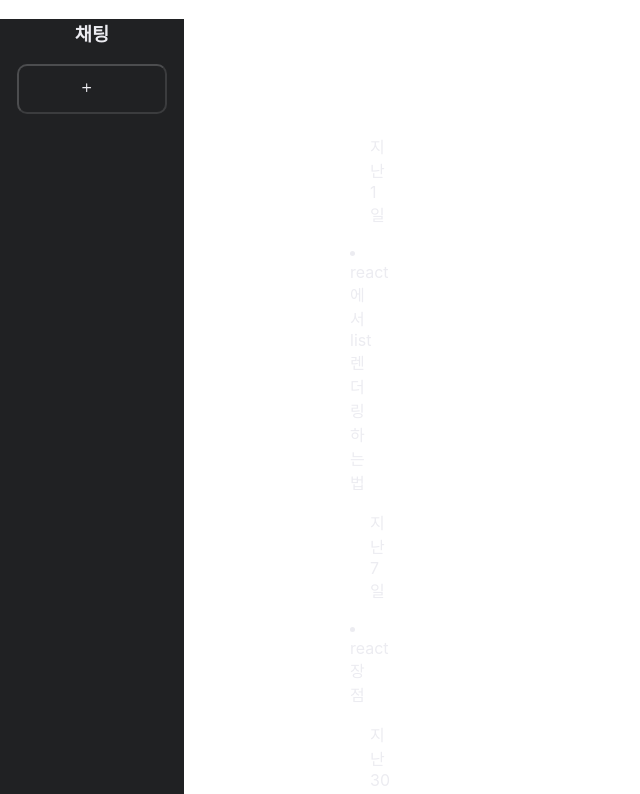
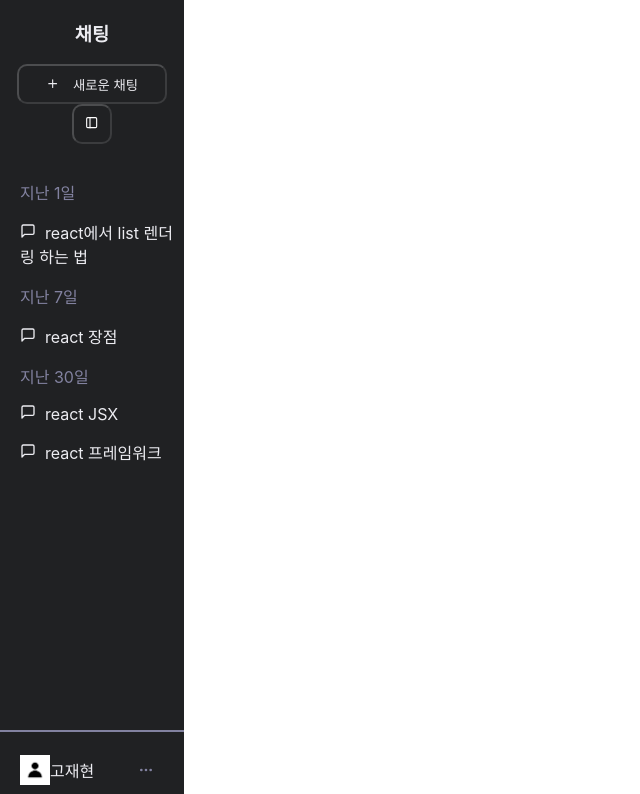
Before and after one commit to gojaeng/INU_AppCenter, a React (Create React App) app in the folder study/: page / in a window 1280 px wide. Shown: the top 794 px of the page, without its empty margins (0-640 px from the left). Built offline with nearby package versions, Linux system fonts and the light colour scheme.

Commit message:
Feat : Basic Design

```diff
--- a/study/src/App.tsx
+++ b/study/src/App.tsx
@@ -11,19 +11,45 @@ const Side = styled.div`
     background-color: #202123;
     color: #ececf1;
     border-color: rgba(255, 255, 255, 0.2);
+    overflow: hidden;
+    display: flex;
+    flex-direction: column;
+    justify-content: space-between;
 `;
 const NewChat = styled.button`
     width: 150px;
-    height: 50px;
+    height: 40px;
     background-color: #202123;
     color: #ececf1;
     border-color: rgba(255, 255, 255, 0.2);
     border-radius: 10px;
 `;
-const ChatListContainer = styled.div`
-    margin-top: 20px;
-    width: 20vh;
+const Sidebar = styled.button`
+    width: 40px;
+    height: 40px;
+    background-color: #202123;
+    color: #ececf1;
+    border-color: rgba(255, 255, 255, 0.2);
+    border-radius: 10px;
 `;
+const Profile = styled.div`
+    height: 60px;
+    background-color: #202123;
+    color: #ececf1;
+    display: flex;
+    flex-direction: row;
+    align-items: center;
+    margin-left: 20px;
+`;
+const More = styled.div`
+    display: flex;
+    flex-direction: row;
+    align-items: end;
+    margin-left: auto;
+    margin-right: 30px;
+    color: #8282a0;
+`;
+
 function App() {
     const Image = '/default-profile-account-unknown-icon-black-silhouette-free-vector.jpg';
     const setting = Icons.setting;
@@ -58,14 +84,24 @@ function App() {
     return (
         <div className="App">
             <Side>
-                <h3>채팅</h3>
-                <NewChat>{add}</NewChat>
-                <br></br>
-                <ChatListContainer>
+                <div>
+                    <h3>채팅</h3>
+                    <div>
+                        <NewChat>{add} 새로운 채팅</NewChat> <Sidebar>{sidebar}</Sidebar>
+                    </div>
+                    <br />
                     <ChatList chatItems={chatItems} />
-                </ChatListContainer>
-                <img src={Image} alt="Profile" style={{ width: '30px' }} />
-                안녕하세요
+                </div>
+
+                <div>
+                    <hr style={{ border: '1px solid #8282A0' }} />
+                    <Profile>
+                        <br />
+                        <img src={Image} alt="Profile" style={{ width: '30px' }} />
+                        고재현
+                        <More>{more}</More>
+                    </Profile>
+                </div>
             </Side>
         </div>
     );
--- a/study/src/ChatList.tsx
+++ b/study/src/ChatList.tsx
@@ -1,6 +1,8 @@
 import React from 'react';
+import { Icons } from './Icons';
 
 const ChatList: React.FC<{ chatItems: { title: string; chatId: string; lastChat: number }[] }> = ({ chatItems }) => {
+    const chatIcon = Icons.chat;
     const lastDay = new Date().getTime();
 
     const groupByDate: {
@@ -21,31 +23,40 @@ const ChatList: React.FC<{ chatItems: { title: string; chatId: string; lastChat:
     });
 
     return (
-        <div style={{ textAlign: 'left', marginLeft: '350px' }}>
+        <div style={{ textAlign: 'left' }}>
             {groupByDate.lastDay && (
                 <>
-                    <p style={{ marginLeft: '20px' }}>지난 1일</p>
+                    <p style={{ marginLeft: '20px', color: '#8282A0' }}>지난 1일</p>
 
                     {groupByDate.lastDay.map((chat) => (
-                        <li key={chat.chatId}>{chat.title}</li>
+                        <p style={{ marginLeft: '20px' }} key={chat.chatId}>
+                            {chatIcon} &nbsp;
+                            {chat.title}
+                        </p>
                     ))}
                 </>
             )}
             {groupByDate.lastWeek && (
                 <>
-                    <p style={{ marginLeft: '20px' }}>지난 7일</p>
+                    <p style={{ marginLeft: '20px', color: '#8282A0' }}>지난 7일</p>
 
                     {groupByDate.lastWeek.map((chat) => (
-                        <li key={chat.chatId}>{chat.title}</li>
+                        <p style={{ marginLeft: '20px' }} key={chat.chatId}>
+                            {chatIcon} &nbsp;
+                            {chat.title}
+                        </p>
                     ))}
                 </>
             )}
             {groupByDate.lastMonth && (
                 <>
-                    <p style={{ marginLeft: '20px' }}>지난 30일</p>
+                    <p style={{ marginLeft: '20px', color: '#8282A0' }}>지난 30일</p>
 
                     {groupByDate.lastMonth.map((chat) => (
-                        <li key={chat.chatId}>{chat.title}</li>
+                        <p style={{ marginLeft: '20px' }} key={chat.chatId}>
+                            {chatIcon} &nbsp;
+                            {chat.title}
+                        </p>
                     ))}
                 </>
             )}
```
